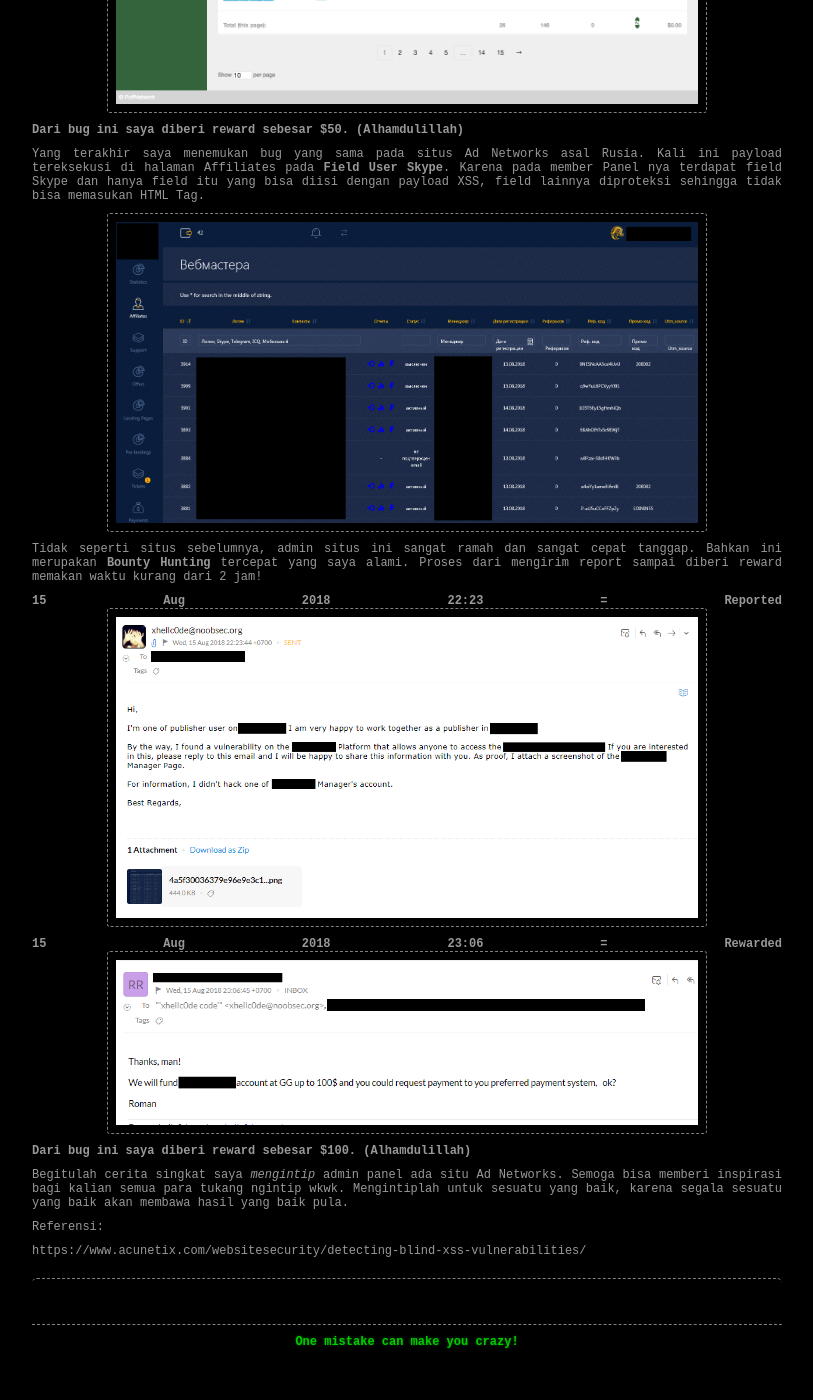
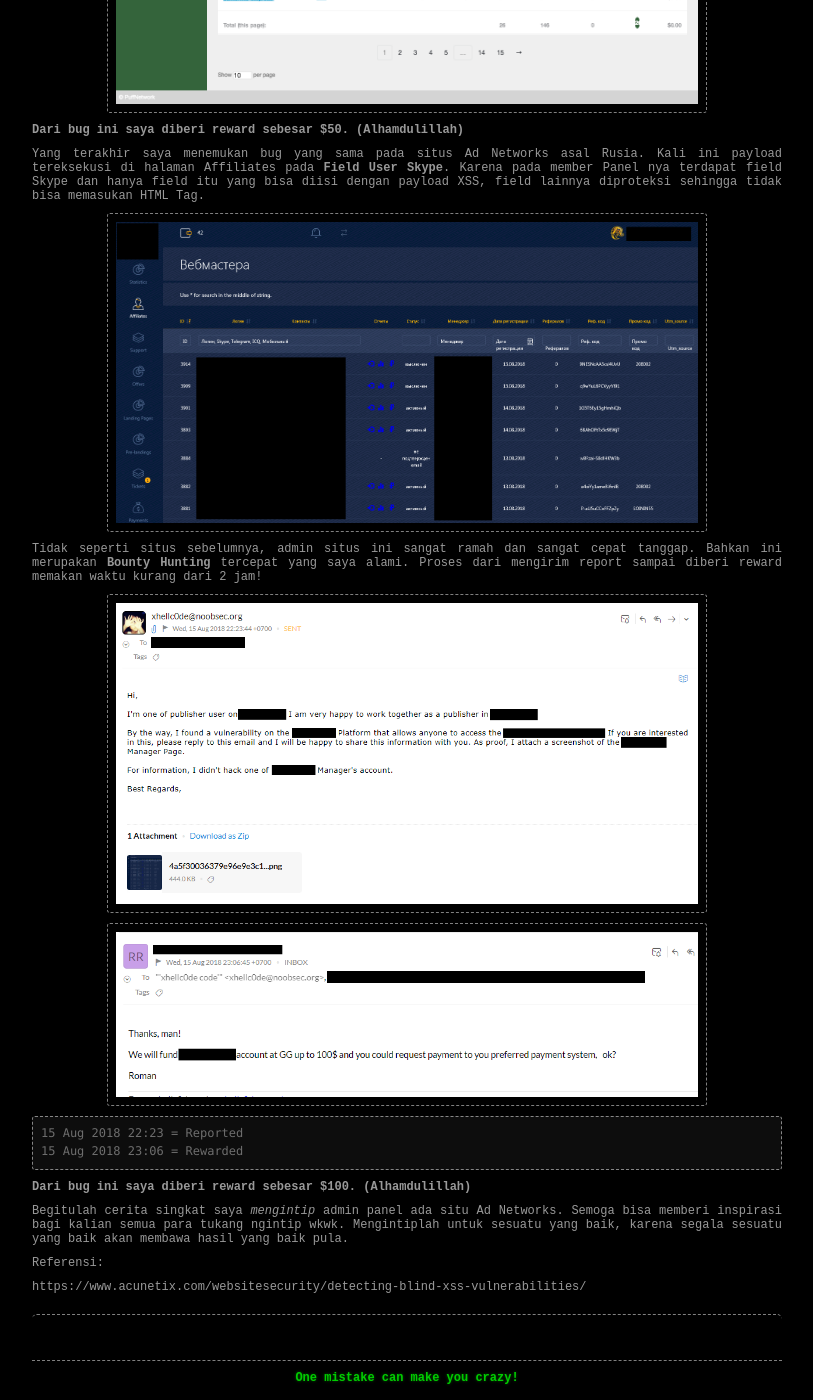
Before and after one commit to aryanrtm/noobsec.github.io, a Jekyll site: the page built from _posts/2018-08-22-mengintip-admin-panel-situs-ad-networks.md, in a window 1280 px wide and 1400 px high, scrolled down 2672 px. Shown: the whole window, without its empty margins (233-1046 px from the left). Built offline with Jekyll 4.4.1, drawn with Linux system fonts in a browser that asks for light colours; comment, search, counter and statistics services are not loaded; before the commit the page ends 4036 px from its top, so only the background shows below that.

````diff
--- a/_posts/2018-08-22-mengintip-admin-panel-situs-ad-networks.md
+++ b/_posts/2018-08-22-mengintip-admin-panel-situs-ad-networks.md
@@ -51,11 +51,14 @@ Yang terakhir saya menemukan bug yang sama pada situs Ad Networks asal Rusia. Ka
 
 Tidak seperti situs sebelumnya, admin situs ini sangat ramah dan sangat cepat tanggap. Bahkan ini merupakan **Bounty Hunting** tercepat yang saya alami. Proses dari mengirim report sampai diberi reward memakan waktu kurang dari 2 jam!
 
-**15 Aug 2018 22:23 = Reported**
 ![Image of Ad Networks Email](https://noobsec.org/images/b3_email1.png)
 
-**15 Aug 2018 23:06 = Rewarded**
 ![Image of Ad Networks Email](https://noobsec.org/images/b3_email2.png)
+
+```
+15 Aug 2018 22:23 = Reported
+15 Aug 2018 23:06 = Rewarded
+```
 
 **Dari bug ini saya diberi reward sebesar $100. (Alhamdulillah)**
 
````
